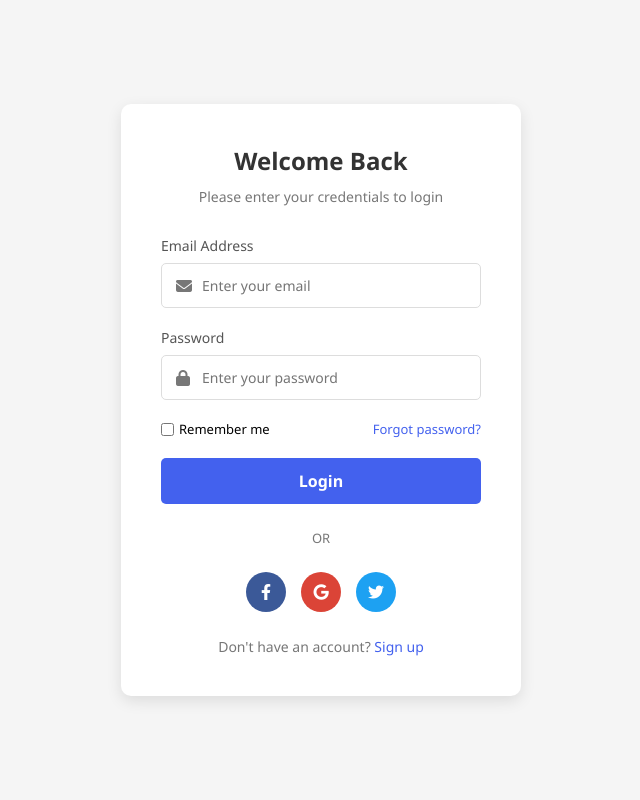
After one commit to SolaimanAbdurRahman/webtech-spring-, a PHP site: page /view/login.php in a window 1280 px wide. The commit adds this page. Shown: the whole page, without its empty margins (319-959 px from the left). Run offline with PHP 8.4, Linux system fonts and the light colour scheme.

Commit message:
add login page

```diff
--- /dev/null
+++ b/view/login.php
@@ -0,0 +1,309 @@
+<!DOCTYPE html>
+<html lang="en">
+<head>
+    <meta charset="UTF-8">
+    <meta name="viewport" content="width=device-width, initial-scale=1.0">
+    <title>Login | Your Application</title>
+    <link rel="stylesheet" href="https://cdnjs.cloudflare.com/ajax/libs/font-awesome/6.4.0/css/all.min.css">
+    <style>
+        * {
+            margin: 0;
+            padding: 0;
+            box-sizing: border-box;
+            font-family: 'Segoe UI', Tahoma, Geneva, Verdana, sans-serif;
+        }
+
+        body {
+            background-color: #f5f5f5;
+            display: flex;
+            justify-content: center;
+            align-items: center;
+            min-height: 100vh;
+        }
+
+        .login-container {
+            background-color: white;
+            border-radius: 10px;
+            box-shadow: 0 5px 15px rgba(0, 0, 0, 0.1);
+            width: 100%;
+            max-width: 400px;
+            padding: 40px;
+        }
+
+        .login-header {
+            text-align: center;
+            margin-bottom: 30px;
+        }
+
+        .login-header h1 {
+            color: #333;
+            font-size: 24px;
+            margin-bottom: 10px;
+        }
+
+        .login-header p {
+            color: #777;
+            font-size: 14px;
+        }
+
+        .form-group {
+            margin-bottom: 20px;
+        }
+
+        .form-group label {
+            display: block;
+            margin-bottom: 8px;
+            color: #555;
+            font-size: 14px;
+            font-weight: 500;
+        }
+
+        .input-field {
+            position: relative;
+        }
+
+        .input-field input {
+            width: 100%;
+            padding: 12px 15px 12px 40px;
+            border: 1px solid #ddd;
+            border-radius: 5px;
+            font-size: 14px;
+            transition: all 0.3s;
+        }
+
+        .input-field input:focus {
+            border-color: #4361ee;
+            outline: none;
+            box-shadow: 0 0 0 3px rgba(67, 97, 238, 0.1);
+        }
+
+        .input-field i {
+            position: absolute;
+            left: 15px;
+            top: 50%;
+            transform: translateY(-50%);
+            color: #777;
+        }
+
+        .remember-forgot {
+            display: flex;
+            justify-content: space-between;
+            align-items: center;
+            margin-bottom: 20px;
+            font-size: 13px;
+        }
+
+        .remember-me {
+            display: flex;
+            align-items: center;
+        }
+
+        .remember-me input {
+            margin-right: 5px;
+        }
+
+        .forgot-password a {
+            color: #4361ee;
+            text-decoration: none;
+        }
+
+        .login-button {
+            width: 100%;
+            padding: 12px;
+            background-color: #4361ee;
+            color: white;
+            border: none;
+            border-radius: 5px;
+            font-size: 16px;
+            font-weight: 600;
+            cursor: pointer;
+            transition: background-color 0.3s;
+        }
+
+        .login-button:hover {
+            background-color: #3a56d4;
+        }
+
+        .divider {
+            margin: 25px 0;
+            text-align: center;
+            position: relative;
+            color: #777;
+            font-size: 13px;
+        }
+
+        .divider::before {
+            content: "";
+            position: absolute;
+            top: 50%;
+            left: 0;
+            right: 0;
+            height: 1px;
+            background-color: #eee;
+            z-index: -1;
+        }
+
+        .divider span {
+            background-color: white;
+            padding: 0 10px;
+        }
+
+        .social-login {
+            display: flex;
+            justify-content: center;
+            gap: 15px;
+            margin-bottom: 25px;
+        }
+
+        .social-btn {
+            width: 40px;
+            height: 40px;
+            border-radius: 50%;
+            display: flex;
+            justify-content: center;
+            align-items: center;
+            color: white;
+            font-size: 16px;
+            text-decoration: none;
+            transition: transform 0.3s;
+        }
+
+        .social-btn:hover {
+            transform: translateY(-3px);
+        }
+
+        .facebook {
+            background-color: #3b5998;
+        }
+
+        .google {
+            background-color: #db4437;
+        }
+
+        .twitter {
+            background-color: #1da1f2;
+        }
+
+        .register-link {
+            text-align: center;
+            font-size: 14px;
+            color: #777;
+        }
+
+        .register-link a {
+            color: #4361ee;
+            text-decoration: none;
+            font-weight: 500;
+        }
+
+        .error-message {
+            color: #e74c3c;
+            font-size: 13px;
+            margin-top: 5px;
+            display: none;
+        }
+
+        @media (max-width: 480px) {
+            .login-container {
+                padding: 30px 20px;
+                margin: 0 15px;
+            }
+        }
+    </style>
+</head>
+<body>
+    <div class="login-container">
+        <div class="login-header">
+            <h1>Welcome Back</h1>
+            <p>Please enter your credentials to login</p>
+        </div>
+
+        <form id="loginForm" action="login.php" method="POST">
+            <div class="form-group">
+                <label for="email">Email Address</label>
+                <div class="input-field">
+                    <i class="fas fa-envelope"></i>
+                    <input type="email" id="email" name="email" placeholder="Enter your email" required>
+                </div>
+                <div class="error-message" id="email-error"></div>
+            </div>
+
+            <div class="form-group">
+                <label for="password">Password</label>
+                <div class="input-field">
+                    <i class="fas fa-lock"></i>
+                    <input type="password" id="password" name="password" placeholder="Enter your password" required>
+                </div>
+                <div class="error-message" id="password-error"></div>
+            </div>
+
+            <div class="remember-forgot">
+                <div class="remember-me">
+                    <input type="checkbox" id="remember" name="remember">
+                    <label for="remember">Remember me</label>
+                </div>
+                <div class="forgot-password">
+                    <a href="forgot-password.html">Forgot password?</a>
+                </div>
+            </div>
+
+            <button type="submit" class="login-button">Login</button>
+        </form>
+
+        <div class="divider">
+            <span>OR</span>
+        </div>
+
+        <div class="social-login">
+            <a href="#" class="social-btn facebook"><i class="fab fa-facebook-f"></i></a>
+            <a href="#" class="social-btn google"><i class="fab fa-google"></i></a>
+            <a href="#" class="social-btn twitter"><i class="fab fa-twitter"></i></a>
+        </div>
+
+        <div class="register-link">
+            Don't have an account? <a href="register.html">Sign up</a>
+        </div>
+    </div>
+
+    <script>
+        // Basic client-side validation
+        document.getElementById('loginForm').addEventListener('submit', function(e) {
+            let isValid = true;
+            const email = document.getElementById('email').value;
+            const password = document.getElementById('password').value;
+            const emailError = document.getElementById('email-error');
+            const passwordError = document.getElementById('password-error');
+
+            // Reset errors
+            emailError.style.display = 'none';
+            passwordError.style.display = 'none';
+
+            // Validate email
+            if (!email) {
+                emailError.textContent = 'Email is required';
+                emailError.style.display = 'block';
+                isValid = false;
+            } else if (!/^[^\s@]+@[^\s@]+\.[^\s@]+$/.test(email)) {
+                emailError.textContent = 'Please enter a valid email';
+                emailError.style.display = 'block';
+                isValid = false;
+            }
+
+            // Validate password
+            if (!password) {
+                passwordError.textContent = 'Password is required';
+                passwordError.style.display = 'block';
+                isValid = false;
+            } else if (password.length < 6) {
+                passwordError.textContent = 'Password must be at least 6 characters';
+                passwordError.style.display = 'block';
+                isValid = false;
+            }
+
+            if (!isValid) {
+                e.preventDefault();
+            }
+        });
+    </script>
+</body>
+</html>
```
Also changed, not shown: index.php (+10 -4 lines), controller/authController.php (added).
